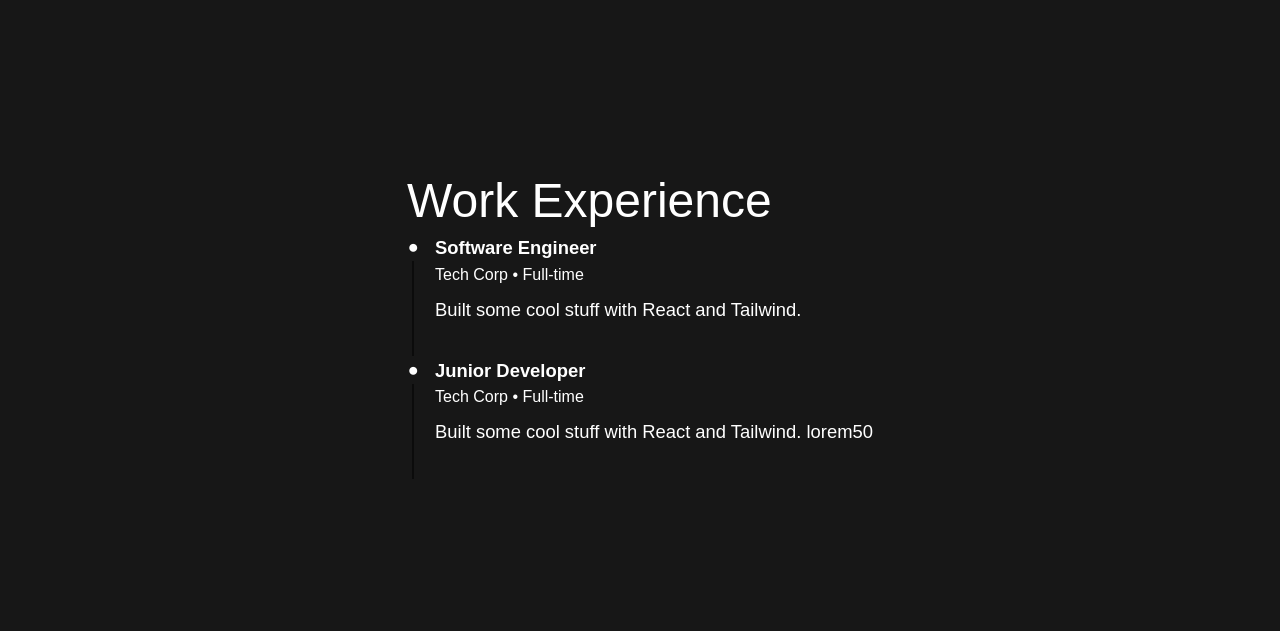
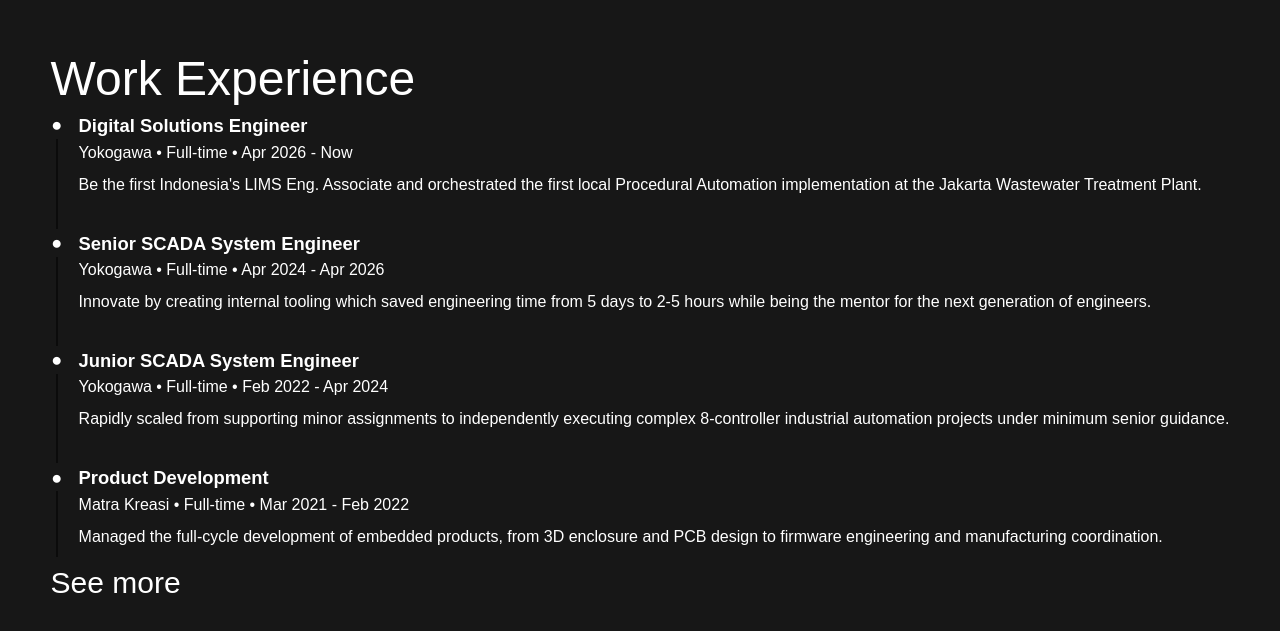
Before and after one commit to kebejoan/bejo-porto, a Next.js app: page / in a window 1280 px wide. Shown: the part 880-1511 px from the top of the page. Built offline with nearby package versions, Linux system fonts and the light colour scheme; a web font is replaced by a local one.

Commit message:
feat: finalize layout and fill content for work experience section

```diff
--- a/app/components/3_WorkExperience.tsx
+++ b/app/components/3_WorkExperience.tsx
@@ -9,7 +9,7 @@
 						</div>
 						{/* <div className="w-1/2 outline-1"></div> */}
 						<div className="space-y-0">
-							{/* Timeline Item */}
+							{/* Digital Solutions Engineer */}
 							<div className="relative flex gap-x-4">
 								{/* The Line and Dot Column */}
 								<div className="relative last:after:hidden after:absolute after:top-7 after:bottom-0 after:left-1/2 after:w-px after:-translate-x-1/2 after:bg-black">
@@ -17,33 +17,89 @@
 										●
 									</div>
 								</div>
-
 								{/* The Content Column */}
 								<div className="pb-8">
-									<h3 className="font-bold ">Software Engineer</h3>
-									<p className="text-sm lg:text-base">Tech Corp • Full-time</p>
-									<p className="mt-2">
-										Built some cool stuff with React and Tailwind.
+									<h3 className="font-bold ">Digital Solutions Engineer</h3>
+									<p className="text-sm lg:text-base">
+										Yokogawa • Full-time • Apr 2026 - Now
+									</p>
+									<p className="text-sm lg:text-base mt-2">
+										Be the first Indonesia's LIMS Eng. Associate and
+										orchestrated the first local Procedural Automation
+										implementation at the Jakarta Wastewater Treatment Plant.
+									</p>
+								</div>
+							</div>
+
+							{/* Senior SCADA System Engineer */}
+							<div className="relative flex gap-x-4">
+								{/* The Line and Dot Column */}
+								<div className="relative last:after:hidden after:absolute after:top-7 after:bottom-0 after:left-1/2 after:w-px after:-translate-x-1/2 after:bg-black">
+									<div className="relative z-10 flex size-3 items-center justify-center mt-2">
+										●
+									</div>
+								</div>
+								{/* The Content Column */}
+								<div className="pb-8">
+									<h3 className="font-bold">Senior SCADA System Engineer</h3>
+									<p className="text-sm lg:text-base">
+										Yokogawa • Full-time • Apr 2024 - Apr 2026
+									</p>
+									<p className="text-sm lg:text-base mt-2">
+										Innovate by creating internal tooling which saved
+										engineering time from 5 days to 2-5 hours while being the
+										mentor for the next generation of engineers.
+									</p>
+								</div>
+							</div>
+
+							{/* Junior SCADA System Engineer */}
+							<div className="relative flex gap-x-4">
+								{/* The Line and Dot Column */}
+								<div className="relative last:after:hidden after:absolute after:top-7 after:bottom-0 after:left-1/2 after:w-px after:-translate-x-1/2 after:bg-black">
+									<div className="relative z-10 flex size-3 items-center justify-center mt-2">
+										●
+									</div>
+								</div>
+								{/* The Content Column */}
+								<div className="pb-8">
+									<h3 className="font-bold">Junior SCADA System Engineer</h3>
+									<p className="text-sm lg:text-base">
+										Yokogawa • Full-time • Feb 2022 - Apr 2024
+									</p>
+									<p className="text-sm lg:text-base mt-2">
+										Rapidly scaled from supporting minor assignments to
+										independently executing complex 8-controller industrial
+										automation projects under minimum senior guidance.
+									</p>
+								</div>
+							</div>
+
+							{/* Product Development */}
+							<div className="relative flex gap-x-4">
+								{/* The Line and Dot Column */}
+								<div className="relative last:after:hidden after:absolute after:top-7 after:bottom-0 after:left-1/2 after:w-px after:-translate-x-1/2 after:bg-black">
+									<div className="relative z-10 flex size-3 items-center justify-center mt-2">
+										●
+									</div>
+								</div>
+								{/* The Content Column */}
+								<div className="pb-2">
+									<h3 className="font-bold">Product Development</h3>
+									<p className="text-sm lg:text-base">
+										Matra Kreasi • Full-time • Mar 2021 - Feb 2022
+									</p>
+									<p className="text-sm lg:text-base mt-2">
+										Managed the full-cycle development of embedded products,
+										from 3D enclosure and PCB design to firmware engineering and
+										manufacturing coordination.
 									</p>
 								</div>
 							</div>
 
 							{/* Repeat for next item */}
-							<div className="relative flex gap-x-4">
-								<div className="relative last:after:hidden after:absolute after:top-7 after:bottom-0 after:left-1/2 after:w-px after:-translate-x-1/2 after:bg-black">
-									<div className="relative z-10 flex size-3 items-center justify-center mt-2">
-										●
-									</div>
-								</div>
-								<div className="pb-8">
-									<h3 className="font-bold">Junior Developer</h3>
-									<p className="text-sm lg:text-base">Tech Corp • Full-time</p>
-									<p className="mt-2">
-										Built some cool stuff with React and Tailwind. lorem50
-									</p>
-								</div>
-							</div>
 						</div>
+						<div className="font-pixel text-[1.4rem] lg:text-3xl">See more</div>
 					</div>
 				</div>
 			</div>
```
